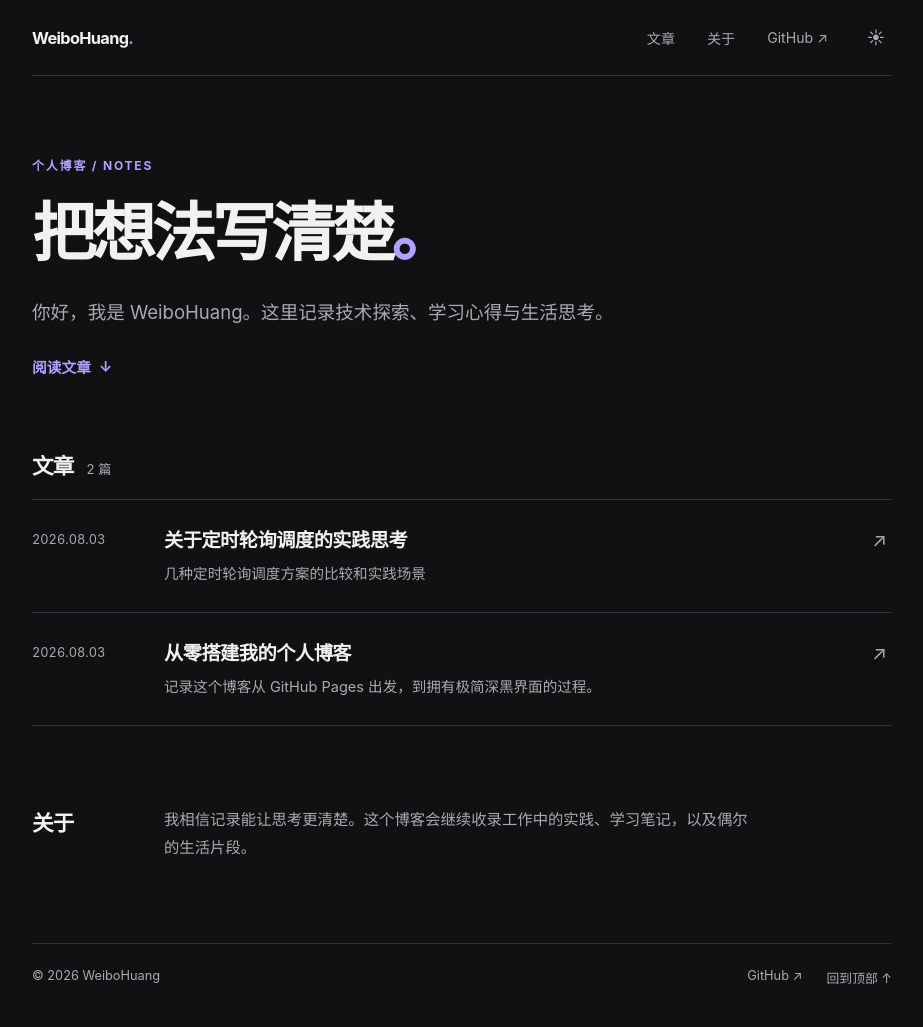
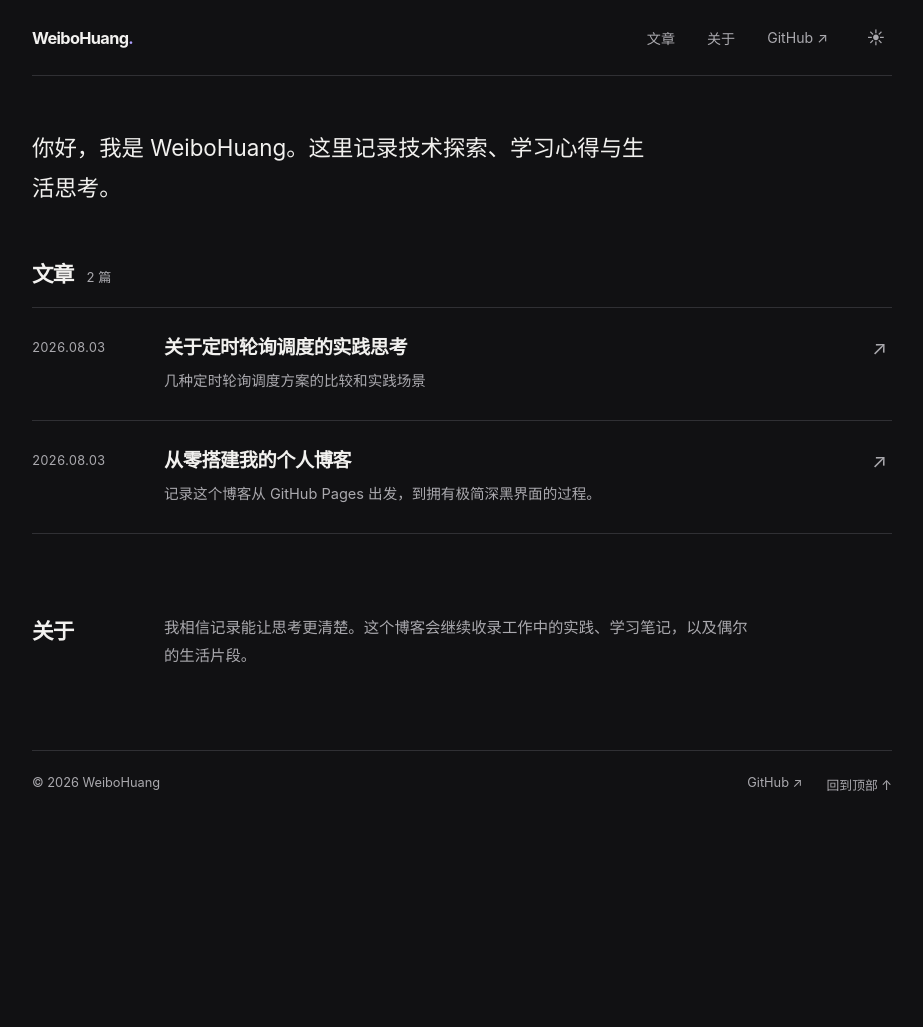
Before and after one commit to hawthornhwb/hawthornhwb.github.io, a Jekyll site: the page built from index.html, in a window 1280 px wide. Shown: the whole page, without its empty margins (178-1101 px from the left). Built offline with Jekyll 4.4.1, drawn with Linux system fonts in a browser that asks for light colours; after the commit the page ends 900 px from its top, so only the background shows below that.

Commit message:
Remove oversized homepage headline

```diff
--- a/assets/css/style.css
+++ b/assets/css/style.css
@@ -43,17 +43,13 @@ button { font: inherit; }
   border-bottom: 1px solid var(--line);
 }
 .site-name { font-size: 1.02rem; font-weight: 750; letter-spacing: -.04em; text-decoration: none; white-space: nowrap; }
-.name-dot, .accent { color: var(--accent); }
+.name-dot { color: var(--accent); }
 .site-nav { display: flex; align-items: center; gap: clamp(.9rem, 3vw, 2rem); }
 .site-nav a, .theme-toggle { color: var(--muted); font-size: .88rem; text-decoration: none; }
 .site-nav a:hover, .theme-toggle:hover, .site-footer a:hover { color: var(--accent); }
 .theme-toggle { width: 2rem; height: 2rem; padding: 0; border: 0; background: none; cursor: pointer; font-size: 1.1rem; }
-.intro { padding: clamp(4rem, 8vw, 5rem) 0 clamp(3.5rem, 7vw, 4.5rem); }
-.eyebrow { margin: 0 0 1.4rem; color: var(--accent); font-size: .75rem; font-weight: 700; letter-spacing: .15em; }
-.intro h1 { margin: 0; font-size: clamp(2.7rem, 6.5vw, 4rem); font-weight: 760; line-height: 1.2; letter-spacing: -.065em; }
-.intro-copy { max-width: 39rem; margin: 1.45rem 0 1.65rem; color: var(--muted); font-size: clamp(1rem, 2.4vw, 1.16rem); line-height: 1.85; }
-.text-link { display: inline-flex; align-items: center; gap: .5rem; color: var(--accent); font-size: .92rem; font-weight: 650; text-decoration: none; }
-.text-link:hover { text-decoration: underline; text-underline-offset: .3em; }
+.intro { padding: 3.25rem 0 3rem; }
+.intro-copy { max-width: 39rem; margin: 0; color: var(--text); font-size: clamp(1.1rem, 2.5vw, 1.4rem); font-weight: 400; line-height: 1.8; }
 .articles, .about { scroll-margin-top: 2rem; }
 .section-heading { display: flex; align-items: baseline; gap: .8rem; padding-bottom: 1.2rem; border-bottom: 1px solid var(--line); }
 .section-heading h2, .about h2 { margin: 0; font-size: 1.35rem; font-weight: 720; letter-spacing: -.035em; }
@@ -105,7 +101,7 @@ button { font: inherit; }
   .site-nav { gap: .85rem; }
   .site-nav a { font-size: .8rem; }
   .site-nav a[href*="github.com"] { display: none; }
-  .intro { padding: 4rem 0 3.5rem; }
+  .intro { padding: 2.5rem 0; }
   .post-list-item { grid-template-columns: minmax(0, 1fr) 1.25rem; gap: .3rem .75rem; padding: 1.3rem 0; }
   .post-list-item time { grid-column: 1 / -1; padding: 0; }
   .post-list-arrow { grid-column: 2; grid-row: 2; }
--- a/index.html
+++ b/index.html
@@ -28,10 +28,7 @@
 
     <main id="main-content">
       <section class="intro" aria-labelledby="intro-title">
-        <p class="eyebrow">个人博客 / NOTES</p>
-        <h1 id="intro-title">把想法写清楚<span class="accent">。</span></h1>
-        <p class="intro-copy">你好，我是 WeiboHuang。这里记录技术探索、学习心得与生活思考。</p>
-        <a class="text-link" href="#articles">阅读文章 <span aria-hidden="true">↓</span></a>
+        <h1 class="intro-copy" id="intro-title">你好，我是 WeiboHuang。这里记录技术探索、学习心得与生活思考。</h1>
       </section>
 
       <section class="articles" id="articles" aria-labelledby="articles-title">
```
